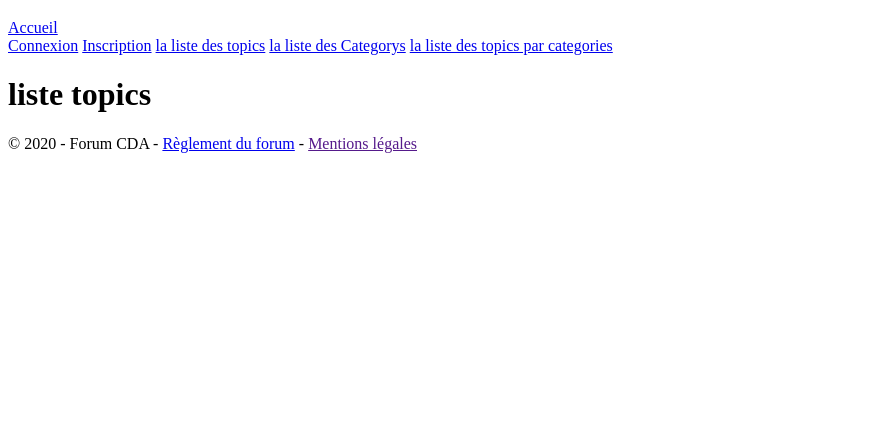
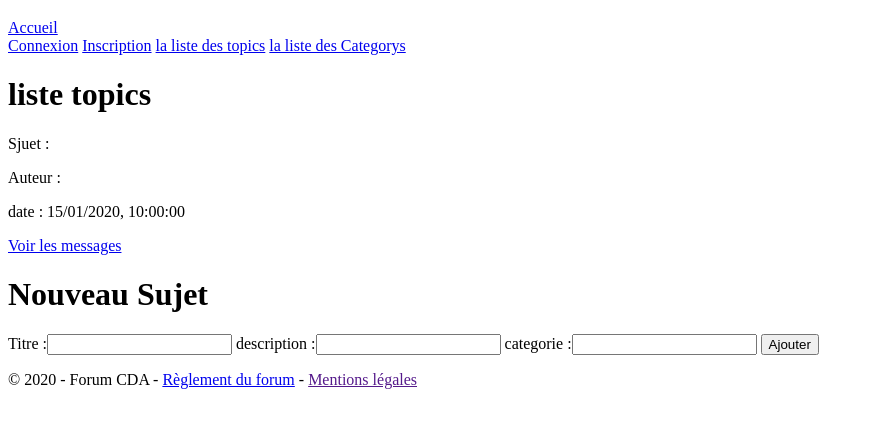
Before and after one commit to mohamed67210/forumPlateau, a PHP site: page /index.php?ctrl=forum&action=listTopics in a window 1280 px wide. Shown: the top 428 px of the page, without its empty margins (0-874 px from the left). Run offline with PHP 8.4, Linux system fonts and the light colour scheme; tables that the repository leaves empty or names only in its code hold one stand-in row (values such as "Sample post"); some libraries are stand-ins or nearby versions.

Commit message:
ajout topic pas encore fini manque message

```diff
--- a/controller/ForumController.php
+++ b/controller/ForumController.php
@@ -50,7 +50,7 @@
         return [
             "view" => VIEW_DIR . "forum/listTopics.php",
             "data" => [
-                "topics" => $topicManager->findAll(["category_id", "DESC"])
+                "topics" => $topicManager->findByCategory(["category_id", "DESC"])
             ]
         ];
     }
@@ -66,4 +66,40 @@
             ]
         ];
     }
+
+    public function findPostbytopic($id)
+    {
+        $PostManager = new PostManager();
+
+        return [
+            "view" => VIEW_DIR . "forum/listPosts.php",
+            "data" => [
+                "posts" => $PostManager->findPostbytopic($id)
+            ]
+        ];
+    }
+
+    public function findTopicsbyCat($id)
+    {
+        $topicManager = new TopicManager();
+
+        return [
+            "view" => VIEW_DIR . "forum/listTopics.php",
+            "data" => [
+                "topics" => $topicManager->findByCategory($id)
+            ]
+        ];
+    }
+
+    // partie ajout
+    public function addTopic()
+    {
+        $topicManager = new TopicManager;
+        return [
+            "view" => VIEW_DIR . "forum/listTopics.php",
+            "data" => [
+                "topics" => $topicManager->addTopic()
+            ]
+        ];
+    }
 }
--- a/model/entities/Topic.php
+++ b/model/entities/Topic.php
@@ -9,7 +9,7 @@
 
         private $id;
         private $title;
-        private $descreption;
+        private $description;
         private $user;
         private $creationdate;
         private $closed;
@@ -58,13 +58,13 @@
 
                 return $this;
         }
-        public function getDescreption()
+        public function getDescription()
         {
-                $this->descreption;
+                return $this->description;
         }
-        public function setDescreption($descreption)
+        public function setDescription($description)
         {
-                $this->descreption = $descreption;
+                $this->description = $description;
                 return $this;
         }
 
--- a/model/managers/TopicManager.php
+++ b/model/managers/TopicManager.php
@@ -17,20 +17,45 @@
         parent::connect();
     }
 
-    public function findByCategory($order = null)
+    public function findByCategory($id)
     {
 
-        $orderQuery = ($order) ?
-            "ORDER BY " . $order[0] . " " . $order[1] :
-            "";
+        // $orderQuery = ($order) ?
+        //     "ORDER BY " . $order[0] . " " . $order[1] :
+        //     "";
 
         $sql = "SELECT *
-                FROM " . $this->tableName . " a INNER join category ON a.category_id = category.id_category
-                " . $orderQuery;
+                FROM " . $this->tableName . " WHERE category_id = :id ";
 
         return $this->getMultipleResults(
-            DAO::select($sql),
+            DAO::select($sql, ["id" => $id]),
             $this->className
         );
     }
+
+    public function addTopic()
+    {
+        if (isset($_POST['submit'])) {
+
+            $title = filter_input(INPUT_POST, 'title', FILTER_SANITIZE_SPECIAL_CHARS);
+            $description = filter_input(INPUT_POST, 'description', FILTER_SANITIZE_SPECIAL_CHARS);
+            $category = filter_input(INPUT_POST, 'category', FILTER_SANITIZE_SPECIAL_CHARS);
+            $closed = filter_input(INPUT_POST, 'closed', FILTER_SANITIZE_SPECIAL_CHARS);
+            // $array = [$title, $description, $category, $closed];
+            // var_dump($array);die;
+
+            if ($title) {
+                $sql = "INSERT INTO topic VALUES('',:title,:description,NOW(),:closed,1,1)";
+
+                try {
+                    return DAO::select($sql, ['title' => $title, 'description' => $description, 'closed' => $closed]);
+                } catch (\PDOException $e) {
+                    echo $e->getMessage();
+                    die();
+                }
+            }
+        } else {
+            die;
+        }
+    }
 }
--- a/view/forum/listTopics.php
+++ b/view/forum/listTopics.php
@@ -11,8 +11,25 @@
     // var_dump($topic);die;
 
 ?>
-    <p><?= $topic->getUser() ?></p>
-    <p><?= $topic->getTitle() ?></p>
+    <div class="card">
+        <p>Sjuet : <?= $topic->getTitle() ?></p>
+        <p>Auteur : <?= $topic->getUser() ?></p>
+        <p>date : <?= $topic->getCreationdate() ?></p>
+
+        <a href="index.php?ctrl=forum&action=findPostbytopic&id=<?= $topic->getId() ?>">
+            Voir les messages
+        </a>
+    </div>
 
 <?php
 }
+?>
+<h1>Nouveau Sujet</h1>
+
+<form action="index.php?ctrl=forum&action=addTopic" method="post">
+    <label>Titre :<input type="text" name="title" /></label>
+    <label>description :<input type="text" name="description" /></label>
+    <label>categorie :<input type="number" name="category" /></label>
+    <input type="text" name="closed" value="0" hidden readonly />
+    <input type="submit" value="Ajouter"/>
+</form>
--- a/view/layout.php
+++ b/view/layout.php
@@ -21,7 +21,7 @@
             <header>
                 <nav>
                     <div id="nav-left">
-                        <a href="/">Accueil</a>
+                        <a href="#">Accueil</a>
                         <?php
                         if (App\Session::isAdmin()) {
                         ?>
@@ -45,9 +45,6 @@
                             <a href="/security/register.html">Inscription</a>
                             <a href="index.php?ctrl=forum&action=listTopics">la liste des topics</a>
                             <a href="index.php?ctrl=forum&action=listCategorys">la liste des Categorys</a>
-                            <a href="index.php?ctrl=forum&action=findByCategory">la liste des topics par categories</a>
-
-
                         <?php
                         }
 
```
Also changed, not shown: model/managers/PostManager.php (+15 -0 lines), view/forum/ajout/addTopic.php (added, +12 -0 lines), view/forum/listCategorys.php (+5 -3 lines), view/forum/listPosts.php (added, +18 -0 lines), view/forum/ajout/addPost.php (added).
